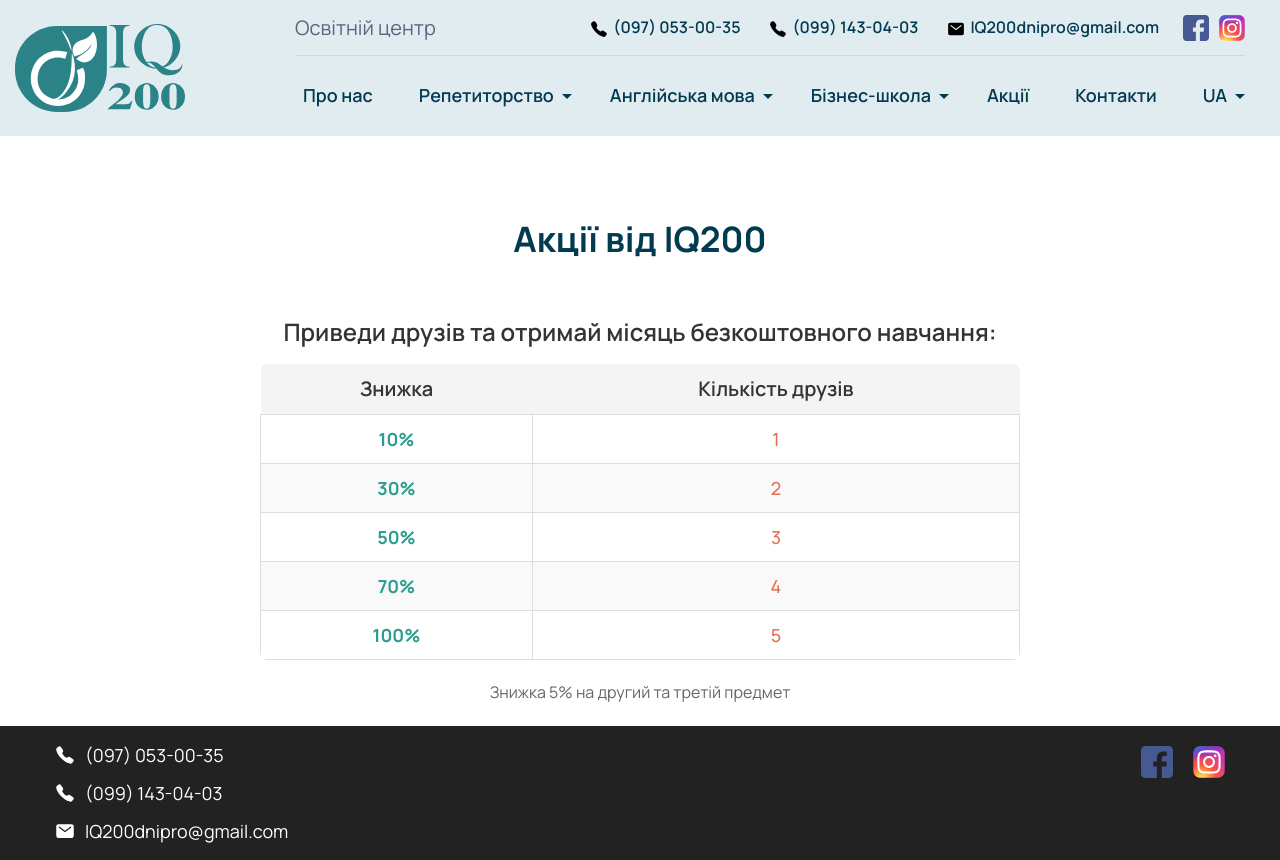
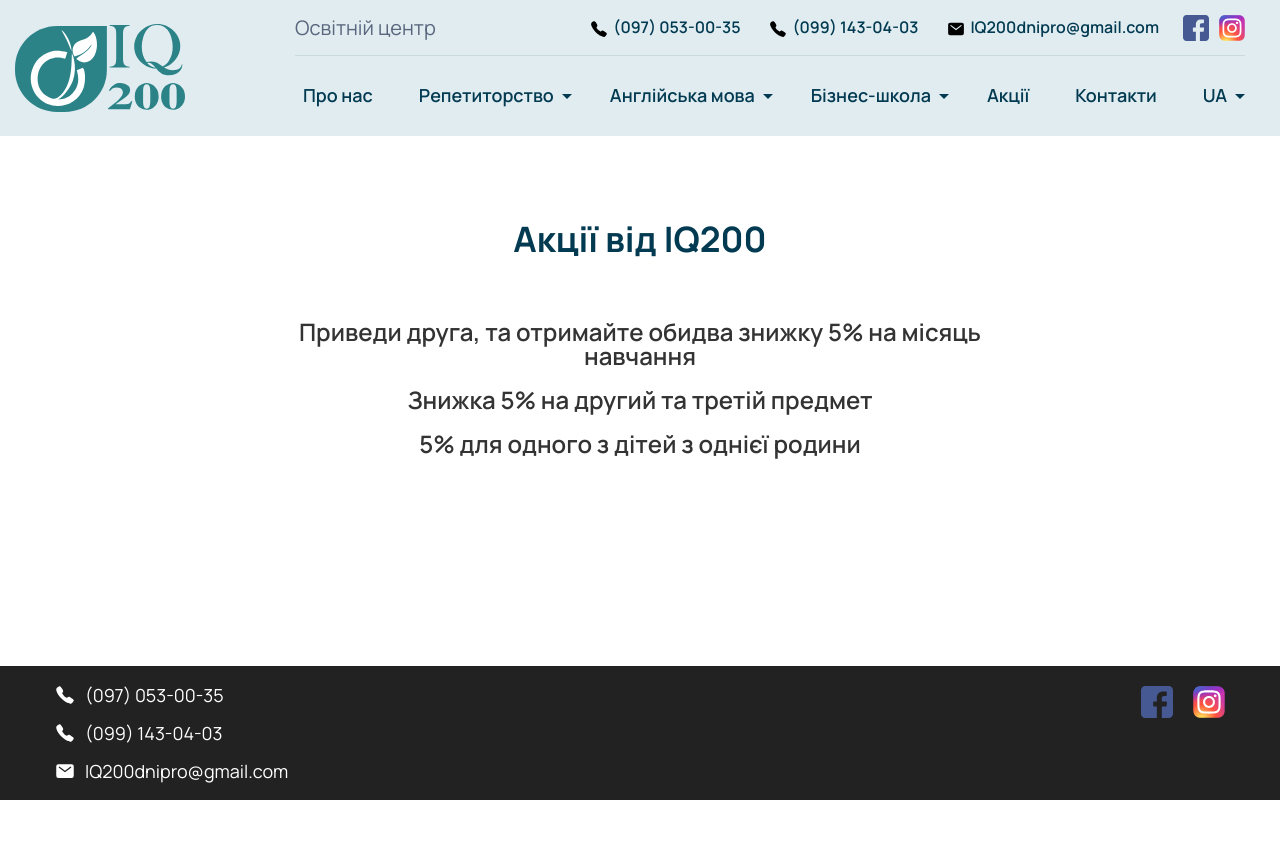
Before and after one commit to EiNzp/IQ-200, a plain HTML site: page ua/promotions.html in a window 1280 px wide. After the commit the page ends 800 px from the top, so only its background shows below. Drawn offline with nearby package versions, Linux system fonts and the light colour scheme.

Commit message:
Update promotions.html

```diff
--- a/ua/promotions.html
+++ b/ua/promotions.html
@@ -127,9 +127,15 @@
                   </div>
 
                   <div class="main-block-promotions__table-block-container">
-                     <h3 class="main-block-promotions__table-block-header">Приведи друзів та отримай місяць
-                        безкоштовного навчання:</h3>
-                     <table class="main-block-promotions__table-referral-table">
+<!--                      <h3 class="main-block-promotions__table-block-header">Приведи друзів та отримай місяць
+                        безкоштовного навчання:</h3> -->
+
+                     <h3 class="main-block-promotions__table-block-header">Приведи друга, та отримайте обидва знижку 5% на місяць навчання</h3>
+                     <h3 class="main-block-promotions__table-block-header">Знижка 5% на другий та третій предмет</h3>
+                     <h3 class="main-block-promotions__table-block-header">5% для одного з дітей з однієї родини</h3>
+
+
+<!--                      <table class="main-block-promotions__table-referral-table">
                         <thead>
                            <tr class="main-block-promotions__table-header-row">
                               <th class="main-block-promotions__table-header">Знижка</th>
@@ -158,11 +164,11 @@
                               <td class="main-block-promotions__table-cell count">5</td>
                            </tr>
                         </tbody>
-                     </table>
+                     </table> -->
 
-                     <p class="main-block-promotions__referral-info">
+<!--                      <p class="main-block-promotions__referral-info">
                         Знижка 5% на другий та третій предмет
-                     </p>
+                     </p> -->
                   </div>
 
 
```
